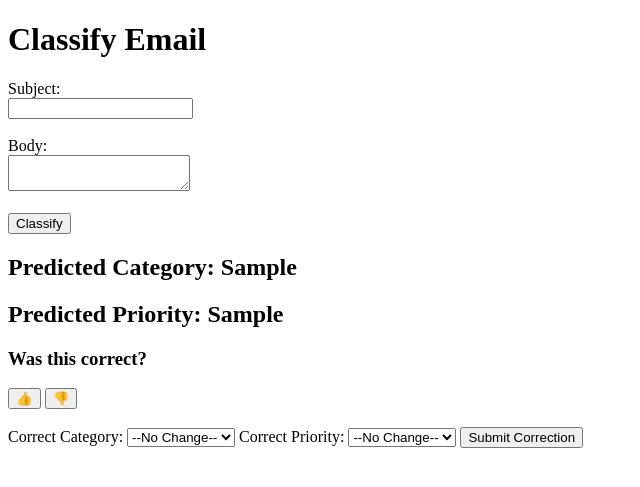
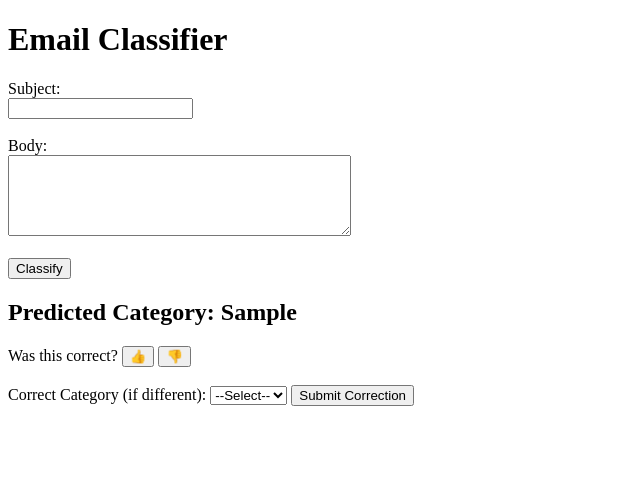
Before and after one commit to ShlomoVolosky/email-classification, a Flask app: template src/templates/index.html in a window 1280 px wide. Shown: the top 487 px of the page, without its empty margins (0-640 px from the left). Run offline with Flask 2, Linux system fonts and the light colour scheme; the template is opened without the code that fills it: most values are stand-ins (such as "Sample title", 1, 10 or a date in 2020).

Commit message:
modified files

```diff
--- a/src/app.py
+++ b/src/app.py
@@ -1,104 +1,83 @@
-"""
-app.py
+# src/app.py
 
-Main Flask application that exposes endpoints for:
-- Classifying emails (subject + body).
-- Displaying a simple UI for user input.
-- (Optionally) displaying or integrating agentic AI responses.
-- Delegating feedback storage to feedback.py.
-"""
-
-import os
-import sqlite3
-import time
 from flask import Flask, request, render_template
 import torch
 from transformers import AutoTokenizer, AutoModelForSequenceClassification
-
-# Import feedback handling function
-from feedback import store_feedback
-
-# Import any common utilities (label maps, etc.)
-from utils import category_map, priority_map, load_models
+import sqlite3
+import time
 
 app = Flask(__name__)
 
-# ---------------------------------------------------
-# Load models (category and priority), tokenizers
-# ---------------------------------------------------
-# Adjust these paths to your actual model locations
-cat_model_path = os.getenv("CAT_MODEL_PATH", "../model_output/category_model")
-pri_model_path = os.getenv("PRI_MODEL_PATH", "../model_output/priority_model")
+# Load model & tokenizer (already saved from training)
+MODEL_PATH = "../model_output/multilingual_model"
+tokenizer = AutoTokenizer.from_pretrained(MODEL_PATH)
+model = AutoModelForSequenceClassification.from_pretrained(MODEL_PATH)
+model.eval()
 
-cat_tokenizer, cat_model = load_models(cat_model_path)
-pri_tokenizer, pri_model = load_models(pri_model_path)
-
-# In case you prefer a multi-task single model, you'd load just one set of tokenizer/model.
+# Example label mapping (adjust to match your dataset)
+label_map = {
+    0: "HR",
+    1: "Finance",
+    2: "Support"
+    # etc...
+}
 
 @app.route('/', methods=['GET', 'POST'])
 def index():
-    """
-    Renders the main page with a form for subject/body.
-    If POST request, performs classification for category and priority.
-    """
     if request.method == 'POST':
         subject = request.form.get('subject', '')
         body = request.form.get('body', '')
         full_text = subject + " " + body
 
-        # Category prediction
-        cat_inputs = cat_tokenizer(full_text, return_tensors="pt",
-                                   truncation=True, max_length=256)
+        # Predict category
+        inputs = tokenizer(full_text, return_tensors="pt", truncation=True, max_length=256)
         with torch.no_grad():
-            cat_logits = cat_model(**cat_inputs).logits
-        cat_pred_id = torch.argmax(cat_logits, dim=1).item()
-        predicted_category = category_map.get(cat_pred_id, "Unknown")
-
-        # Priority prediction
-        pri_inputs = pri_tokenizer(full_text, return_tensors="pt",
-                                   truncation=True, max_length=256)
-        with torch.no_grad():
-            pri_logits = pri_model(**pri_inputs).logits
-        pri_pred_id = torch.argmax(pri_logits, dim=1).item()
-        predicted_priority = priority_map.get(pri_pred_id, "Unknown")
+            logits = model(**inputs).logits
+        pred_id = torch.argmax(logits, dim=1).item()
+        predicted_category = label_map[pred_id]
 
         return render_template('index.html',
+                               predicted_category=predicted_category,
                                subject=subject,
-                               body=body,
-                               predicted_category=predicted_category,
-                               predicted_priority=predicted_priority)
+                               body=body)
     else:
-        # GET request => show empty form
         return render_template('index.html')
 
 @app.route('/feedback', methods=['POST'])
 def feedback():
     """
-    Endpoint to handle user feedback (thumbs up/down or corrected labels).
-    Delegates to feedback.py for storage.
+    Endpoint to handle user feedback:
+    The user can provide thumbs up/down and corrected label if needed.
     """
-    user_feedback = request.form.get('user_feedback', '')  # e.g. 'up', 'down', 'correction'
-    correct_category = request.form.get('correct_category', '')
-    correct_priority = request.form.get('correct_priority', '')
-    predicted_category = request.form.get('predicted_category', '')
-    predicted_priority = request.form.get('predicted_priority', '')
+    user_feedback = request.form.get('user_feedback')  # e.g., 'up' or 'down'
+    correct_category = request.form.get('correct_category', '')  # e.g., "Finance"
+    original_prediction = request.form.get('original_prediction', '')
     subject = request.form.get('subject', '')
     body = request.form.get('body', '')
 
-    # Call the feedback storage function
-    store_feedback(subject, body, predicted_category, predicted_priority,
-                   user_feedback, correct_category, correct_priority)
+    # Store feedback in a simple local SQLite DB or text file
+    conn = sqlite3.connect('feedback.db')
+    c = conn.cursor()
+    c.execute("""
+        CREATE TABLE IF NOT EXISTS feedback (
+            id INTEGER PRIMARY KEY AUTOINCREMENT,
+            timestamp INTEGER,
+            subject TEXT,
+            body TEXT,
+            original_prediction TEXT,
+            user_feedback TEXT,
+            correct_category TEXT
+        )
+    """)
+    c.execute("""
+        INSERT INTO feedback (
+            timestamp, subject, body, original_prediction, user_feedback, correct_category
+        ) VALUES (?, ?, ?, ?, ?, ?)
+    """, (int(time.time()), subject, body, original_prediction, user_feedback, correct_category))
+    conn.commit()
+    conn.close()
 
-    return "Feedback received", 200
-
-# (Optional) If you have an endpoint for agentic AI or RAG-based Q&A:
-# from agent import run_agentic_query
-# @app.route("/agentic", methods=['POST'])
-# def agentic():
-#     user_query = request.form.get("user_query", "")
-#     response = run_agentic_query(user_query)
-#     return {"response": response}
+    return "Feedback received!", 200
 
 if __name__ == "__main__":
-    # For local dev. In production, use gunicorn or similar WSGI server.
-    app.run(debug=True, host='0.0.0.0', port=5000)
+    app.run(debug=True)
--- a/src/templates/index.html
+++ b/src/templates/index.html
@@ -1,50 +1,40 @@
 <!DOCTYPE html>
 <html>
 <head>
-    <title>Email Classification</title>
+    <title>Email Classifier</title>
 </head>
 <body>
-    <h1>Classify Email</h1>
+    <h1>Email Classifier</h1>
     <form method="POST">
         <label>Subject:</label><br>
-        <input type="text" name="subject" /><br><br>
+        <input type="text" name="subject"><br><br>
         <label>Body:</label><br>
-        <textarea name="body"></textarea><br><br>
+        <textarea name="body" rows="5" cols="40"></textarea><br><br>
         <button type="submit">Classify</button>
     </form>
 
-    {% if predicted_category and predicted_priority %}
+    {% if predicted_category %}
         <h2>Predicted Category: {{ predicted_category }}</h2>
-    <h2>Predicted Priority: {{ predicted_priority }}</h2>
 
-    <h3>Was this correct?</h3>
+        <!-- Feedback Form -->
         <form action="/feedback" method="POST">
-        <input type="hidden" name="predicted_category" value="{{ predicted_category }}" />
-        <input type="hidden" name="predicted_priority" value="{{ predicted_priority }}" />
-        <input type="hidden" name="subject" value="{{ subject }}" />
-        <input type="hidden" name="body" value="{{ body }}" />
+            <input type="hidden" name="original_prediction" value="{{ predicted_category }}"/>
+            <input type="hidden" name="subject" value="{{ subject }}"/>
+            <input type="hidden" name="body" value="{{ body }}"/>
 
-        <!-- Thumbs up or down -->
+            <label>Was this correct?</label>
             <button type="submit" name="user_feedback" value="up">👍</button>
             <button type="submit" name="user_feedback" value="down">👎</button>
 
             <br><br>
-        <label>Correct Category:</label>
+            <label>Correct Category (if different):</label>
             <select name="correct_category">
-            <option value="">--No Change--</option>
+                <option value="">--Select--</option>
                 <option value="HR">HR</option>
                 <option value="Finance">Finance</option>
                 <option value="Support">Support</option>
+                <!-- etc. -->
             </select>
-
-        <label>Correct Priority:</label>
-        <select name="correct_priority">
-            <option value="">--No Change--</option>
-            <option value="Low">Low</option>
-            <option value="Medium">Medium</option>
-            <option value="High">High</option>
-        </select>
-
             <button type="submit" name="user_feedback" value="correction">Submit Correction</button>
         </form>
     {% endif %}
```
Also changed, not shown: src/feedback.py (+9 -39 lines), 1 other file. Lines whose indentation alone changed are shown as unchanged.
